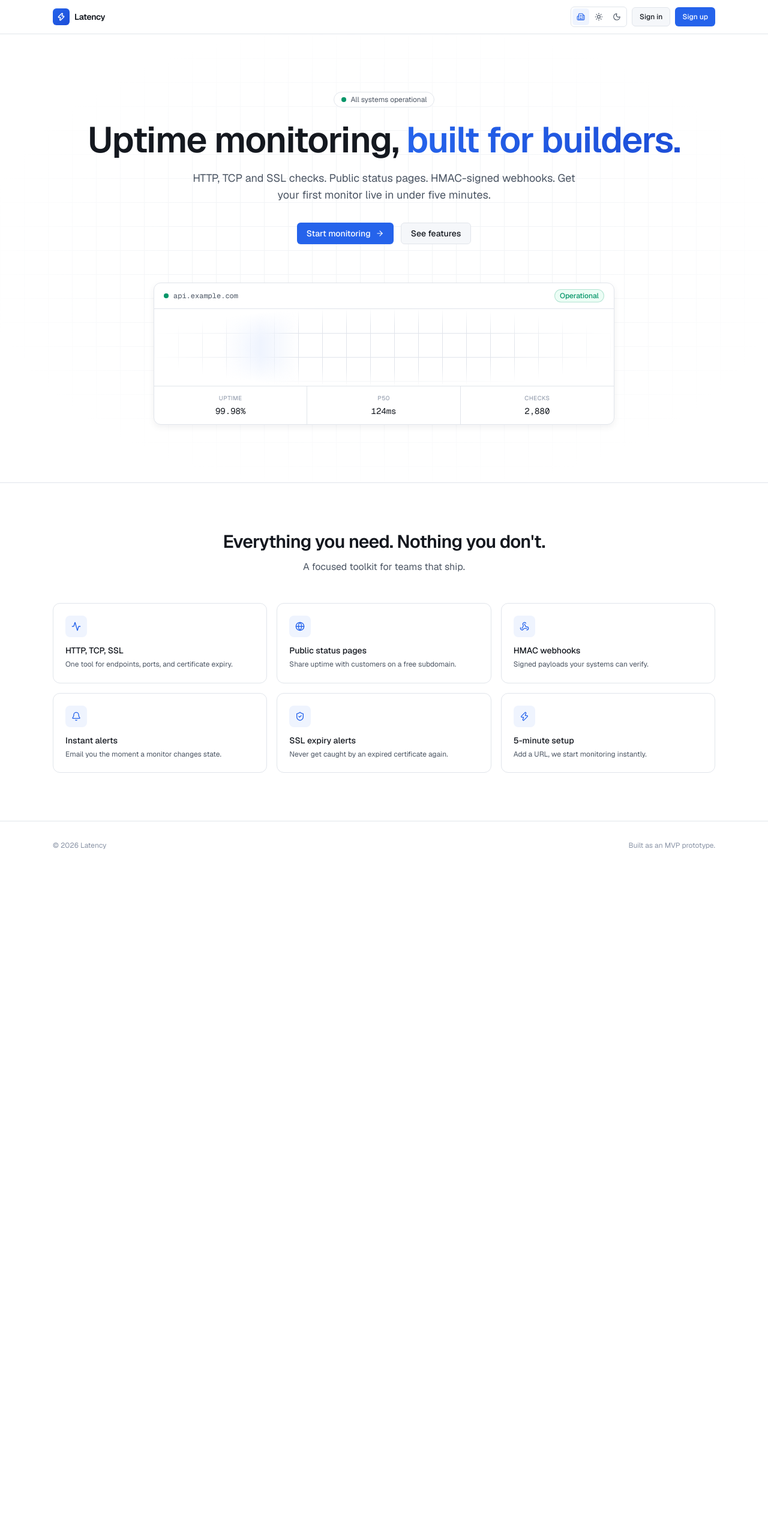
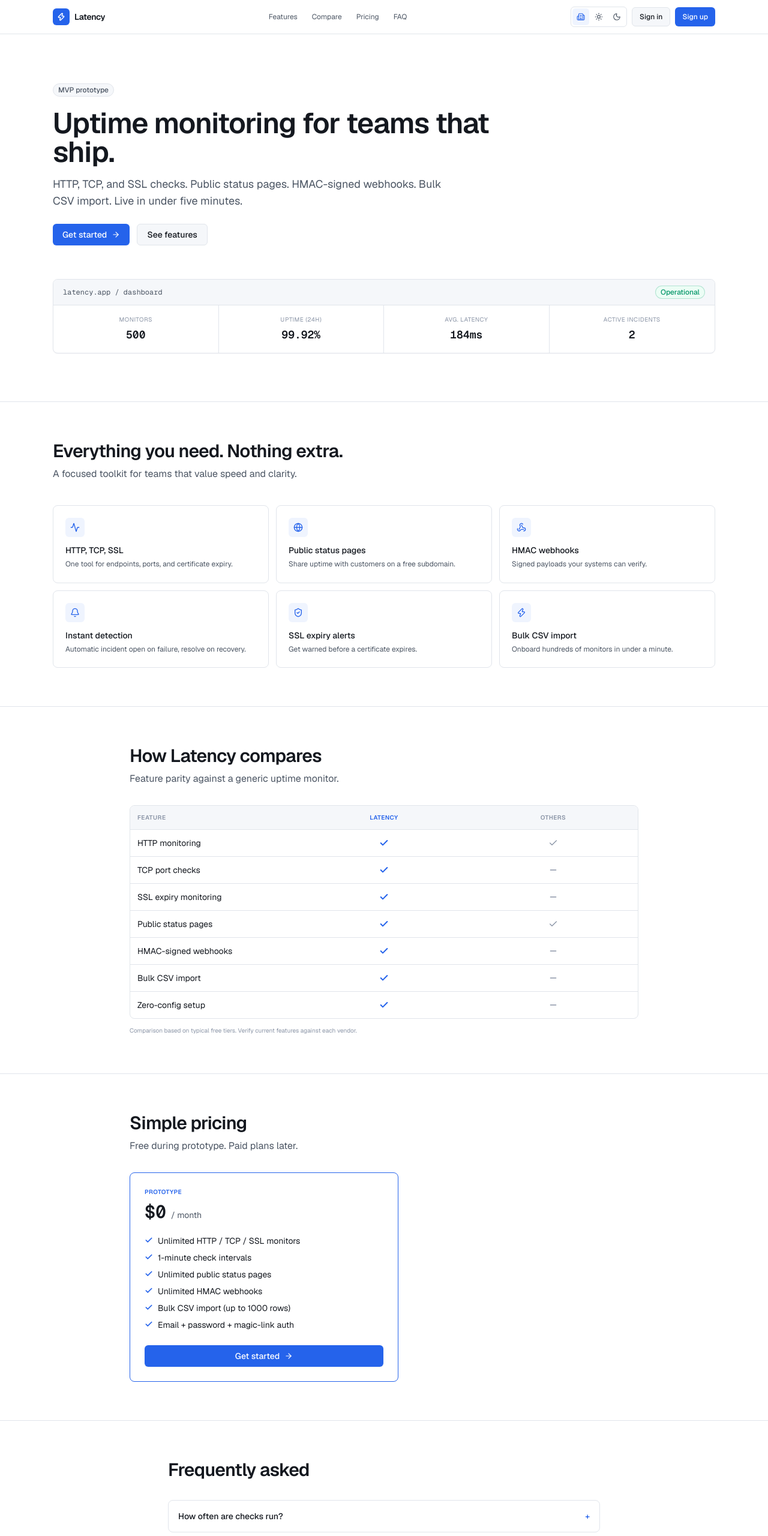
Before and after one commit to husseyd8649/Latency, a Next.js app: page / in a window 1280 px wide. Shown: the top 2560 px of the page at 60% size. Before the commit the page ends 1449 px from the top, so only its background shows below. Built offline with nearby package versions, Linux system fonts and the light colour scheme; no server answers.

Commit message:
Refactor landing page layout and content

```diff
--- a/app/page.tsx
+++ b/app/page.tsx
@@ -2,8 +2,18 @@
 import Link from "next/link";
 import { auth } from "@/auth";
 import { ThemeToggle } from "@/components/theme-toggle";
-import { Button, Badge, StatusDot } from "@/components/ui/primitives";
-import { Activity, ArrowRight, Bell, Globe, ShieldCheck, Webhook, Zap } from "lucide-react";
+import { Button, Badge } from "@/components/ui/primitives";
+import {
+  Activity,
+  ArrowRight,
+  Bell,
+  Globe,
+  ShieldCheck,
+  Webhook,
+  Zap,
+  Check,
+  Minus,
+} from "lucide-react";
 
 export default async function Landing() {
   const session = await auth();
@@ -12,22 +22,57 @@ export default async function Landing() {
     { icon: Activity, title: "HTTP, TCP, SSL", desc: "One tool for endpoints, ports, and certificate expiry." },
     { icon: Globe, title: "Public status pages", desc: "Share uptime with customers on a free subdomain." },
     { icon: Webhook, title: "HMAC webhooks", desc: "Signed payloads your systems can verify." },
-    { icon: Bell, title: "Instant alerts", desc: "Email you the moment a monitor changes state." },
-    { icon: ShieldCheck, title: "SSL expiry alerts", desc: "Never get caught by an expired certificate again." },
-    { icon: Zap, title: "5-minute setup", desc: "Add a URL, we start monitoring instantly." },
+    { icon: Bell, title: "Instant detection", desc: "Automatic incident open on failure, resolve on recovery." },
+    { icon: ShieldCheck, title: "SSL expiry alerts", desc: "Get warned before a certificate expires." },
+    { icon: Zap, title: "Bulk CSV import", desc: "Onboard hundreds of monitors in under a minute." },
+  ];
+
+  const comparison = [
+    { feature: "HTTP monitoring", latency: true, generic: true },
+    { feature: "TCP port checks", latency: true, generic: false },
+    { feature: "SSL expiry monitoring", latency: true, generic: false },
+    { feature: "Public status pages", latency: true, generic: true },
+    { feature: "HMAC-signed webhooks", latency: true, generic: false },
+    { feature: "Bulk CSV import", latency: true, generic: false },
+    { feature: "Zero-config setup", latency: true, generic: false },
+  ];
+
+  const faqs = [
+    {
+      q: "How often are checks run?",
+      a: "You choose the interval per monitor — from every minute to once a day. Default is five minutes.",
+    },
+    {
+      q: "How do I verify webhook signatures?",
+      a: "Every payload is signed with HMAC-SHA256 using your webhook secret. The signature is in the X-Latency-Signature header. See the in-app Architecture page for a Node.js verification snippet.",
+    },
+    {
+      q: "Is there a free tier?",
+      a: "Yes. All features are free during the prototype phase. Paid plans will be introduced later.",
+    },
+    {
+      q: "Can I self-host?",
+      a: "Yes. The codebase runs anywhere Node.js runs. Deploy to Render, Fly, Railway, or your own server.",
+    },
   ];
 
   return (
     <div className="min-h-screen flex flex-col">
       {/* Nav */}
-      <header className="border-b border-[var(--border)] bg-[var(--surface)]/70 backdrop-blur">
+      <header className="border-b border-[var(--border)] bg-[var(--surface)] sticky top-0 z-10">
         <div className="max-w-6xl mx-auto px-6 h-14 flex items-center justify-between">
           <Link href="/" className="flex items-center gap-2">
-            <div className="w-7 h-7 rounded-md bg-gradient-to-br from-[var(--accent)] to-[var(--accent-hover)] flex items-center justify-center">
+            <div className="w-7 h-7 rounded-md bg-[var(--accent)] flex items-center justify-center">
               <Zap className="w-3.5 h-3.5 text-white" strokeWidth={2.5} />
             </div>
             <span className="text-sm font-semibold tracking-tight">Latency</span>
           </Link>
+          <div className="hidden md:flex items-center gap-6 text-xs text-[var(--text-muted)]">
+            <a href="#features" className="hover:text-[var(--text)] transition-colors">Features</a>
+            <a href="#comparison" className="hover:text-[var(--text)] transition-colors">Compare</a>
+            <a href="#pricing" className="hover:text-[var(--text)] transition-colors">Pricing</a>
+            <a href="#faq" className="hover:text-[var(--text)] transition-colors">FAQ</a>
+          </div>
           <div className="flex items-center gap-2">
             <ThemeToggle />
             {session ? (
@@ -48,31 +93,22 @@ export default async function Landing() {
         </div>
       </header>
 
-      {/* Hero */}
-      <section className="relative overflow-hidden">
-        <div className="absolute inset-0 grid-bg opacity-40 pointer-events-none" />
-        <div className="relative max-w-6xl mx-auto px-6 py-24 text-center">
-          <div className="inline-flex items-center gap-2 px-3 py-1 rounded-full border border-[var(--border)] bg-[var(--surface)] text-xs text-[var(--text-muted)] mb-6 animate-fade-up">
-            <StatusDot variant="up" />
-            All systems operational
-          </div>
-
-          <h1 className="text-5xl md:text-6xl font-semibold tracking-tight text-[var(--text)] animate-fade-up" style={{ animationDelay: "60ms" } as React.CSSProperties}>
-            Uptime monitoring,{" "}
-            <span className="bg-gradient-to-r from-[var(--accent)] to-[var(--accent-hover)] bg-clip-text text-transparent">
-              built for builders.
-            </span>
+      {/* Hero — tight, information-forward, no animation */}
+      <section className="border-b border-[var(--border)]">
+        <div className="max-w-6xl mx-auto px-6 py-20">
+          <div className="max-w-3xl">
+            <Badge variant="neutral" className="mb-5">MVP prototype</Badge>
+            <h1 className="text-4xl md:text-5xl font-semibold tracking-tight text-[var(--text)]">
+              Uptime monitoring for teams that ship.
             </h1>
-
-          <p className="mt-5 text-lg text-[var(--text-muted)] max-w-2xl mx-auto animate-fade-up" style={{ animationDelay: "120ms" } as React.CSSProperties}>
-            HTTP, TCP and SSL checks. Public status pages. HMAC-signed webhooks.
-            Get your first monitor live in under five minutes.
+            <p className="mt-4 text-base md:text-lg text-[var(--text-muted)] max-w-2xl">
+              HTTP, TCP, and SSL checks. Public status pages. HMAC-signed
+              webhooks. Bulk CSV import. Live in under five minutes.
             </p>
-
-          <div className="mt-8 flex items-center justify-center gap-3 animate-fade-up" style={{ animationDelay: "180ms" } as React.CSSProperties}>
+            <div className="mt-6 flex items-center gap-3">
               <Link href={session ? "/dashboard" : "/signup"}>
                 <Button>
-                {session ? "Open dashboard" : "Start monitoring"}
+                  {session ? "Open dashboard" : "Get started"}
                   <ArrowRight className="w-3.5 h-3.5" />
                 </Button>
               </Link>
@@ -80,60 +116,45 @@ export default async function Landing() {
                 <Button variant="secondary">See features</Button>
               </Link>
             </div>
+          </div>
 
-          {/* Fake monitor preview */}
-          <div className="mt-16 max-w-3xl mx-auto animate-fade-up" style={{ animationDelay: "240ms" } as React.CSSProperties}>
-            <div className="rounded-xl border border-[var(--border)] bg-[var(--surface)] shadow-[var(--shadow-md)] overflow-hidden">
-              <div className="flex items-center justify-between px-4 py-2.5 border-b border-[var(--border)]">
-                <div className="flex items-center gap-2">
-                  <StatusDot variant="up" />
-                  <span className="text-xs font-mono text-[var(--text-muted)]">
-                    api.example.com
-                  </span>
+          {/* Product snapshot — static, no animation */}
+          <div className="mt-14 rounded-lg border border-[var(--border)] bg-[var(--surface)] shadow-[var(--shadow-sm)] overflow-hidden">
+            <div className="flex items-center justify-between px-4 py-2.5 border-b border-[var(--border)] bg-[var(--surface-2)]">
+              <div className="text-xs font-mono text-[var(--text-muted)]">
+                latency.app / dashboard
               </div>
               <Badge variant="up">Operational</Badge>
             </div>
-              <div className="relative h-32 grid-bg overflow-hidden">
-                <div className="absolute inset-y-0 w-32 bg-gradient-to-r from-transparent via-[var(--accent-soft)] to-transparent animate-scan" />
-              </div>
-              <div className="grid grid-cols-3 divide-x divide-[var(--border)] border-t border-[var(--border)] text-center">
-                <div className="p-3">
-                  <div className="text-[10px] uppercase tracking-wider text-[var(--text-subtle)]">Uptime</div>
-                  <div className="font-mono text-sm mt-1">99.98%</div>
-                </div>
-                <div className="p-3">
-                  <div className="text-[10px] uppercase tracking-wider text-[var(--text-subtle)]">P50</div>
-                  <div className="font-mono text-sm mt-1">124ms</div>
-                </div>
-                <div className="p-3">
-                  <div className="text-[10px] uppercase tracking-wider text-[var(--text-subtle)]">Checks</div>
-                  <div className="font-mono text-sm mt-1">2,880</div>
-                </div>
-              </div>
+            <div className="grid grid-cols-1 md:grid-cols-4 divide-y md:divide-y-0 md:divide-x divide-[var(--border)]">
+              <Stat label="Monitors" value="500" />
+              <Stat label="Uptime (24h)" value="99.92%" />
+              <Stat label="Avg. latency" value="184ms" />
+              <Stat label="Active incidents" value="2" />
             </div>
           </div>
         </div>
       </section>
 
       {/* Features */}
-      <section id="features" className="border-t border-[var(--border)] bg-[var(--surface)]">
-        <div className="max-w-6xl mx-auto px-6 py-20">
-          <h2 className="text-3xl font-semibold tracking-tight text-center">
-            Everything you need. Nothing you don&apos;t.
+      <section id="features" className="border-b border-[var(--border)]">
+        <div className="max-w-6xl mx-auto px-6 py-16">
+          <h2 className="text-2xl md:text-3xl font-semibold tracking-tight">
+            Everything you need. Nothing extra.
           </h2>
-          <p className="text-[var(--text-muted)] text-center mt-3">
-            A focused toolkit for teams that ship.
+          <p className="text-[var(--text-muted)] mt-2 max-w-2xl">
+            A focused toolkit for teams that value speed and clarity.
           </p>
 
-          <div className="grid grid-cols-1 md:grid-cols-3 gap-4 mt-12">
+          <div className="grid grid-cols-1 md:grid-cols-3 gap-3 mt-10">
             {features.map((f) => {
               const Icon = f.icon;
               return (
                 <div
                   key={f.title}
-                  className="p-5 rounded-xl border border-[var(--border)] bg-[var(--bg)] hover:border-[var(--border-strong)] hover:-translate-y-0.5 transition-all"
+                  className="p-5 rounded-lg border border-[var(--border)] bg-[var(--surface)]"
                 >
-                  <div className="w-9 h-9 rounded-lg bg-[var(--accent-soft)] flex items-center justify-center mb-3">
+                  <div className="w-8 h-8 rounded-md bg-[var(--accent-soft)] flex items-center justify-center mb-3">
                     <Icon className="w-4 h-4 text-[var(--accent)]" />
                   </div>
                   <div className="text-sm font-medium">{f.title}</div>
@@ -147,13 +168,174 @@ export default async function Landing() {
         </div>
       </section>
 
+      {/* Comparison */}
+      <section id="comparison" className="border-b border-[var(--border)]">
+        <div className="max-w-4xl mx-auto px-6 py-16">
+          <h2 className="text-2xl md:text-3xl font-semibold tracking-tight">
+            How Latency compares
+          </h2>
+          <p className="text-[var(--text-muted)] mt-2">
+            Feature parity against a generic uptime monitor.
+          </p>
+
+          <div className="mt-8 rounded-lg border border-[var(--border)] bg-[var(--surface)] overflow-hidden">
+            <div className="grid grid-cols-3 border-b border-[var(--border)] bg-[var(--surface-2)]">
+              <div className="p-3 text-[10px] font-semibold uppercase tracking-wider text-[var(--text-subtle)]">
+                Feature
+              </div>
+              <div className="p-3 text-center text-[10px] font-semibold text-[var(--accent)] uppercase tracking-wider">
+                Latency
+              </div>
+              <div className="p-3 text-center text-[10px] font-semibold uppercase tracking-wider text-[var(--text-subtle)]">
+                Others
+              </div>
+            </div>
+            {comparison.map((c) => (
+              <div
+                key={c.feature}
+                className="grid grid-cols-3 border-b border-[var(--border)] last:border-0"
+              >
+                <div className="p-3 text-sm text-[var(--text)]">{c.feature}</div>
+                <div className="p-3 flex items-center justify-center">
+                  {c.latency ? (
+                    <Check className="w-4 h-4 text-[var(--accent)]" strokeWidth={3} />
+                  ) : (
+                    <Minus className="w-4 h-4 text-[var(--text-subtle)]" />
+                  )}
+                </div>
+                <div className="p-3 flex items-center justify-center">
+                  {c.generic ? (
+                    <Check className="w-4 h-4 text-[var(--text-subtle)]" />
+                  ) : (
+                    <Minus className="w-4 h-4 text-[var(--text-subtle)]" />
+                  )}
+                </div>
+              </div>
+            ))}
+          </div>
+          <p className="text-[10px] text-[var(--text-subtle)] mt-3">
+            Comparison based on typical free tiers. Verify current features against each vendor.
+          </p>
+        </div>
+      </section>
+
+      {/* Pricing */}
+      <section id="pricing" className="border-b border-[var(--border)]">
+        <div className="max-w-4xl mx-auto px-6 py-16">
+          <h2 className="text-2xl md:text-3xl font-semibold tracking-tight">
+            Simple pricing
+          </h2>
+          <p className="text-[var(--text-muted)] mt-2">
+            Free during prototype. Paid plans later.
+          </p>
+
+          <div className="mt-8 max-w-md">
+            <div className="rounded-lg border border-[var(--accent)] bg-[var(--surface)] p-6">
+              <div className="text-[10px] uppercase tracking-wider text-[var(--accent)] font-semibold">
+                Prototype
+              </div>
+              <div className="mt-2 flex items-baseline gap-2">
+                <span className="font-mono text-3xl font-semibold">$0</span>
+                <span className="text-sm text-[var(--text-muted)]">/ month</span>
+              </div>
+              <ul className="mt-5 space-y-2 text-sm">
+                {[
+                  "Unlimited HTTP / TCP / SSL monitors",
+                  "1-minute check intervals",
+                  "Unlimited public status pages",
+                  "Unlimited HMAC webhooks",
+                  "Bulk CSV import (up to 1000 rows)",
+                  "Email + password + magic-link auth",
+                ].map((item) => (
+                  <li key={item} className="flex items-start gap-2">
+                    <Check className="w-3.5 h-3.5 text-[var(--accent)] mt-0.5 shrink-0" strokeWidth={3} />
+                    <span className="text-[var(--text)]">{item}</span>
+                  </li>
+                ))}
+              </ul>
+              <Link href={session ? "/dashboard" : "/signup"} className="block mt-6">
+                <Button className="w-full">
+                  {session ? "Open dashboard" : "Get started"}
+                  <ArrowRight className="w-3.5 h-3.5" />
+                </Button>
+              </Link>
+            </div>
+          </div>
+        </div>
+      </section>
+
+      {/* FAQ */}
+      <section id="faq" className="border-b border-[var(--border)]">
+        <div className="max-w-3xl mx-auto px-6 py-16">
+          <h2 className="text-2xl md:text-3xl font-semibold tracking-tight">
+            Frequently asked
+          </h2>
+
+          <div className="mt-8 space-y-2">
+            {faqs.map((f) => (
+              <details
+                key={f.q}
+                className="group rounded-lg border border-[var(--border)] bg-[var(--surface)] p-4 open:bg-[var(--surface-2)]"
+              >
+                <summary className="text-sm font-medium text-[var(--text)] cursor-pointer flex items-center justify-between list-none">
+                  {f.q}
+                  <span className="text-[var(--accent)] group-open:rotate-45 transition-transform">
+                    +
+                  </span>
+                </summary>
+                <p className="mt-3 text-sm text-[var(--text-muted)] leading-relaxed">
+                  {f.a}
+                </p>
+              </details>
+            ))}
+          </div>
+        </div>
+      </section>
+
+      {/* Final CTA — no big animated push */}
+      <section className="border-b border-[var(--border)]">
+        <div className="max-w-3xl mx-auto px-6 py-16 text-center">
+          <h2 className="text-2xl md:text-3xl font-semibold tracking-tight">
+            Ready to start monitoring?
+          </h2>
+          <p className="mt-3 text-[var(--text-muted)]">
+            Add your first monitor in under a minute. No credit card required.
+          </p>
+          <Link
+            href={session ? "/dashboard" : "/signup"}
+            className="inline-block mt-6"
+          >
+            <Button>
+              {session ? "Open dashboard" : "Get started"}
+              <ArrowRight className="w-3.5 h-3.5" />
+            </Button>
+          </Link>
+        </div>
+      </section>
+
       {/* Footer */}
-      <footer className="border-t border-[var(--border)] py-8">
+      <footer className="py-6">
         <div className="max-w-6xl mx-auto px-6 flex items-center justify-between text-xs text-[var(--text-subtle)]">
-          <div>© {new Date().getFullYear()} Latency</div>
+          <div className="flex items-center gap-2">
+            <div className="w-5 h-5 rounded bg-[var(--accent)] flex items-center justify-center">
+              <Zap className="w-2.5 h-2.5 text-white" strokeWidth={2.5} />
+            </div>
+            <span>© {new Date().getFullYear()} Latency</span>
+          </div>
           <div>Built as an MVP prototype.</div>
         </div>
       </footer>
     </div>
   );
 }
+
+function Stat({ label, value }: { label: string; value: string }) {
+  return (
+    <div className="p-4 text-center">
+      <div className="text-[10px] uppercase tracking-wider text-[var(--text-subtle)]">
+        {label}
+      </div>
+      <div className="font-mono text-lg mt-1 font-semibold">{value}</div>
+    </div>
+  );
+}
```
Lines whose indentation alone changed are shown as unchanged.
